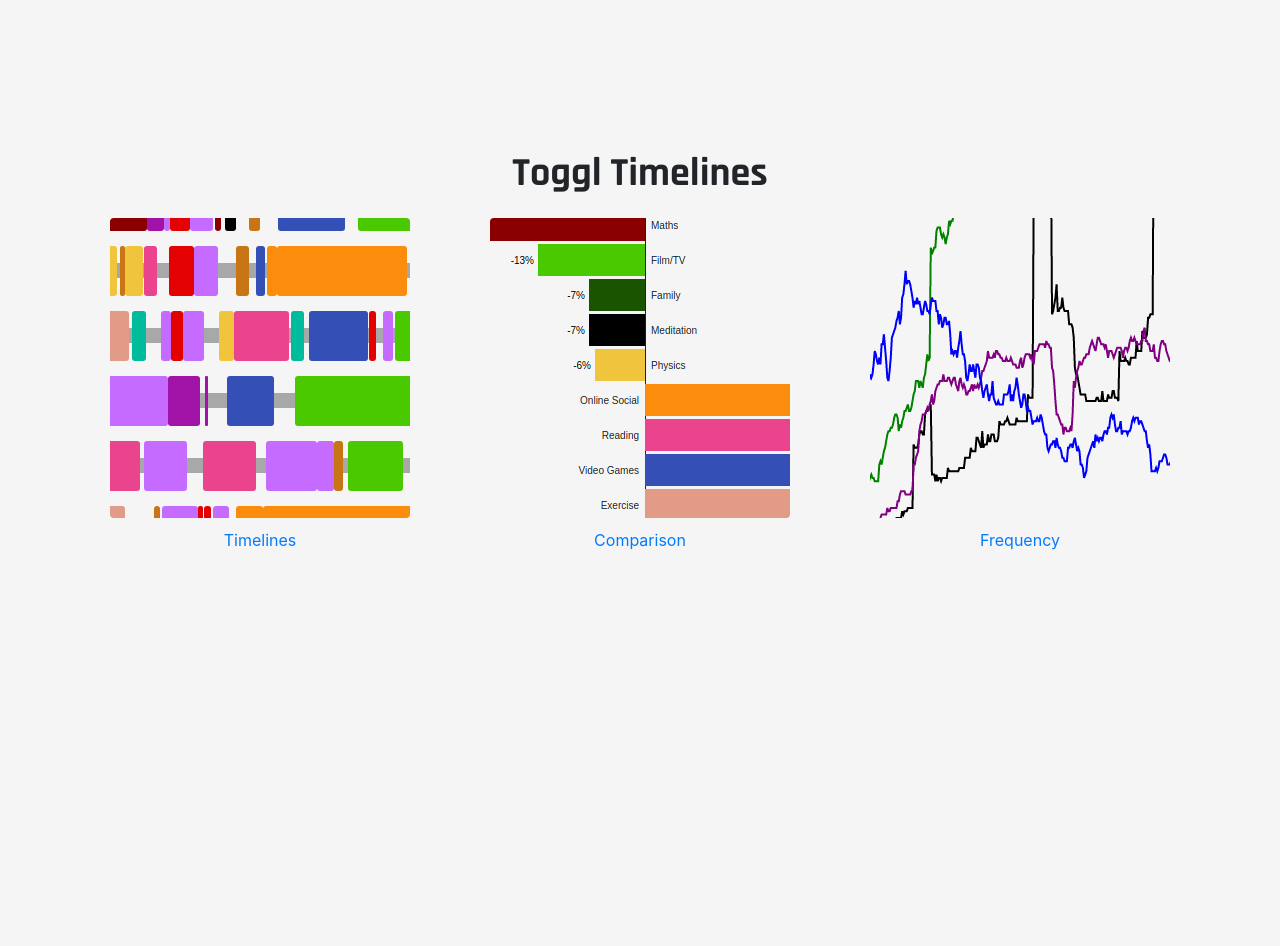
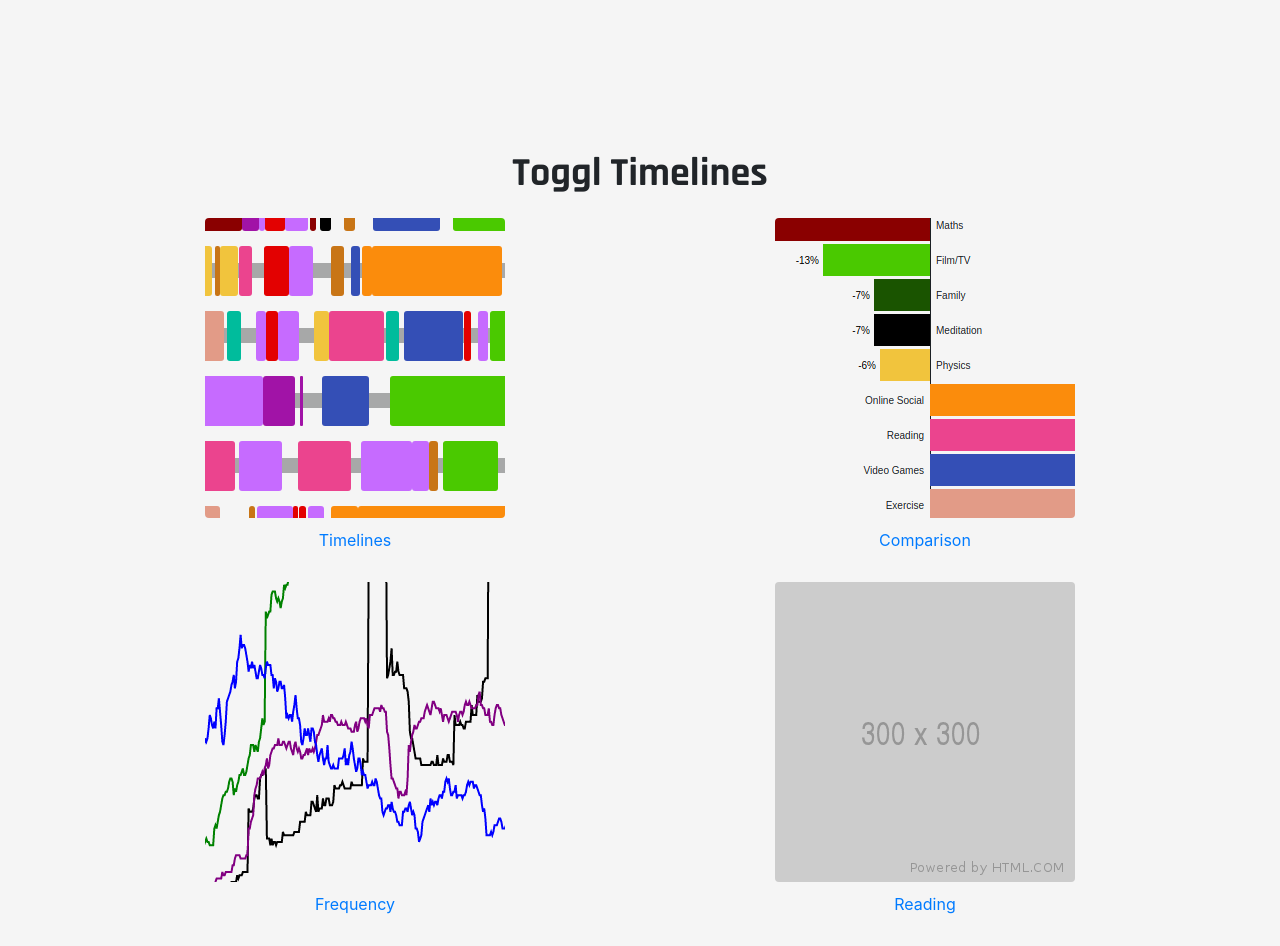
Before and after one commit to matthewleighton/toggl-timelines, a Flask app: page / in a window 1280 px wide. Before the commit the page ends 550 px from the top, so only its background shows below. Run offline with Flask 2, Linux system fonts and the light colour scheme; parts of the project's set-up code (start-up, migrations or seed data) failed here and were passed over; some libraries are stand-ins or nearby versions.

Commit message:
Add reading link to homepage

```diff
--- a/toggltimelines/static/main.css
+++ b/toggltimelines/static/main.css
@@ -12,6 +12,10 @@ body {
 
 .home_page_container img {
   margin-bottom: 10px;
+}
+
+.home_page_container .row {
+  margin-bottom: 30px;
 }
 
 #main_title {
--- a/toggltimelines/templates/index.html
+++ b/toggltimelines/templates/index.html
@@ -18,8 +18,13 @@
 			<div class="col-sm">
 				<a href="/comparison"><img src="/static/img/comparison.png" class="rounded mx-auto d-block" alt="Comparison">Comparison</a>
 			</div>
+		</div>
+		<div class="row">
 			<div class="col-sm">
 				<a href="/frequency"><img src="/static/img/frequency.png" class="rounded mx-auto d-block" alt="Frequency">Frequency</a>
+			</div>
+			<div class="col-sm">
+				<a href="/reading"><img src="/static/img/reading.png" class="rounded mx-auto d-block" alt="Frequency">Reading</a>
 			</div>
 		</div>
 	</div>
```
Also changed, not shown: toggltimelines/static/img/reading.png (added).
